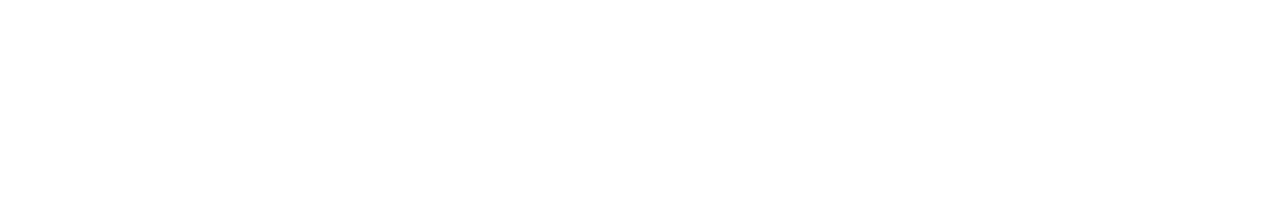
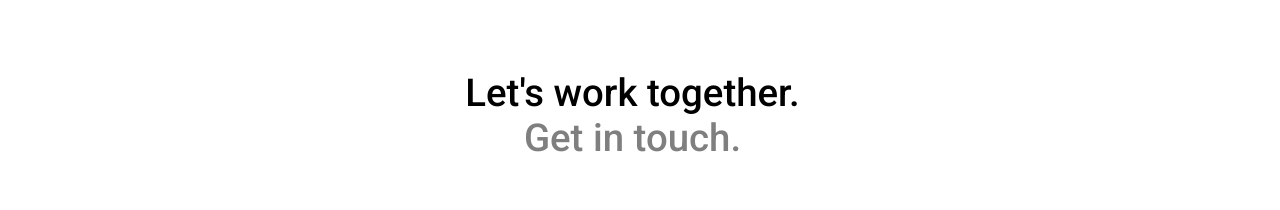
Before and after one commit to alvaromd99/oh-studio, a React (Vite) app: page / in a window 1280 px wide. Shown: the part 1554-1764 px from the top of the page. Before the commit the page ends 1420 px from the top, so only its background shows below. Built offline with nearby package versions, Linux system fonts and the light colour scheme.

Commit message:
add the contactlink compo and use it in home and profile pages

```diff
--- /dev/null
+++ b/src/components/contact annotation/ContactLink.tsx
@@ -0,0 +1,19 @@
+import { useRef } from 'react'
+import './contactLink.css'
+import { UseIntersectionObserver } from '../../hook/UseIntersectionObserver'
+
+export default function ContactLink() {
+	const paragraphRef = useRef(null)
+	const linkParagraphRef = useRef(null)
+
+	UseIntersectionObserver([paragraphRef, linkParagraphRef])
+
+	return (
+		<div className='contact'>
+			<p ref={paragraphRef}>Let's work together.</p>
+			<a href='#'>
+				<p ref={linkParagraphRef}>Get in touch.</p>
+			</a>
+		</div>
+	)
+}
--- /dev/null
+++ b/src/components/contact annotation/contactLink.css
@@ -0,0 +1,24 @@
+.contact {
+	text-align: center;
+	font-size: 2.4rem;
+	font-weight: 500;
+	padding: 16rem;
+
+	p {
+		opacity: 0;
+	}
+
+	a {
+		text-decoration: none;
+		color: var(--dark-gray);
+
+		&:hover {
+			color: var(--light-gray);
+		}
+
+		p {
+			opacity: 0;
+			animation-delay: 0.1s;
+		}
+	}
+}
--- a/src/pages/home/Home.tsx
+++ b/src/pages/home/Home.tsx
@@ -1,4 +1,5 @@
 import { Card } from '../../components/card/Card'
+import ContactLink from '../../components/contact annotation/ContactLink'
 import Footer from '../../components/footer/Footer'
 import { Header } from '../../components/header/Header'
 import { projectDetails } from '../../constants/constants'
@@ -22,6 +23,7 @@ export const Home = () => {
 					<Card key={project.id} name={project.name} image={project.image} />
 				))}
 			</main>
+			<ContactLink />
 			<Footer />
 		</div>
 	)
--- a/src/pages/profile/Profile.tsx
+++ b/src/pages/profile/Profile.tsx
@@ -5,6 +5,8 @@ import { Header } from '../../components/header/Header'
 import { clientDetails, workExperienceDetails } from '../../constants/constants'
 import './profile.css'
 import { UseIntersectionObserver } from '../../hook/UseIntersectionObserver'
+import ContactLink from '../../components/contact annotation/ContactLink'
+import Footer from '../../components/footer/Footer'
 
 export const Profile = () => {
 	const experienceRef = useRef(null)
@@ -53,6 +55,8 @@ export const Profile = () => {
 					<img src={client} alt='Client logo' key={index} />
 				))}
 			</div>
+			<ContactLink />
+			<Footer />
 		</div>
 	)
 }
```
Also changed, not shown: src/components/contact anno/ContactAnotation.tsx (deleted), src/components/contact anno/contactAnotation.css (deleted).
